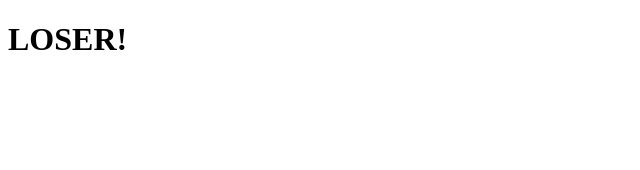
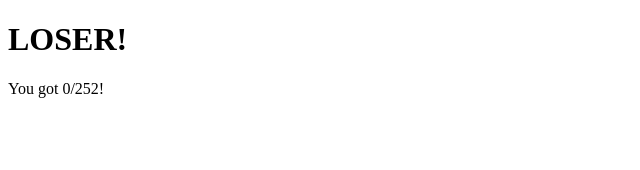
Before and after one commit to mason1566/flags-quiz, a React app: page / in a window 1280 px wide. Both pictures are taken after a click on the button "Give Up". Shown: the top 170 px of the page, without its empty margins (0-640 px from the left). Built offline with nearby package versions, Linux system fonts and the light colour scheme; the HTML template or start-up script is replaced by a standard one.

Commit message:
score and totalFlags were added to EndGame component as props

```diff
--- a/src/App.jsx
+++ b/src/App.jsx
@@ -1,4 +1,4 @@
-import { useState } from 'react';
+import { useMemo, useState } from 'react';
 import Game from './Game.jsx';
 import EndScreen from './EndScreen.jsx';
 
@@ -44,10 +44,20 @@ setUpGame();
 
 export default function App() {
   const [isGameOver, setIsGameOver] = useState(false);
+  const [score, setScore] = useState(0);
+  const totalFlags = useMemo(() => unguessedCountries.length, [])
 
   return (
     <>
-      {(!isGameOver && <Game unguessedCountries={unguessedCountries} countryData={countryData} giveUpFunction={() => setIsGameOver(true)} />) || <EndScreen />}
+      {(!isGameOver && <Game
+                          unguessedCountries={unguessedCountries}
+                          countryData={countryData}
+                          giveUpFunction={() => setIsGameOver(true)}
+                          score={score}
+                          setScore={setScore} />)
+        || <EndScreen score={score} totalFlags={totalFlags} />}
+
+
     </>
   );
 }
--- a/src/EndScreen.jsx
+++ b/src/EndScreen.jsx
@@ -1,3 +1,8 @@
-export default function EndScreen() {
-    return <h1>LOSER!</h1>;
+export default function EndScreen({score, totalFlags}) {
+    return (
+        <>
+            <h1>LOSER!</h1>
+            <p>You got {score}/{totalFlags}!</p>
+        </>
+    );
 }
--- a/src/Game.jsx
+++ b/src/Game.jsx
@@ -4,10 +4,9 @@ import AnswerBox from './AnswerBox.jsx';
 import Hint from './Hint.jsx';
 import Answer from './Answer.jsx';
 
-export default function Game({ unguessedCountries, countryData, giveUpFunction }) {
+export default function Game({ unguessedCountries, countryData, giveUpFunction, score, setScore }) {
     const [currentCountryIndex, setCurrentCountryIndex] = useState(0);
     const [inputValue, setInputValue] = useState('');
-    const [score, setScore] = useState(0)
     /* const flagsCount = useMemo(() => unguessedCountries.length, []) // Using an empty dependency array to make sure our flagsCount never changes */
     const [flagsCount, setFlagsCount] = useState(unguessedCountries.length);
     const [hintVisible, setHintVisible] = useState(false);
```
